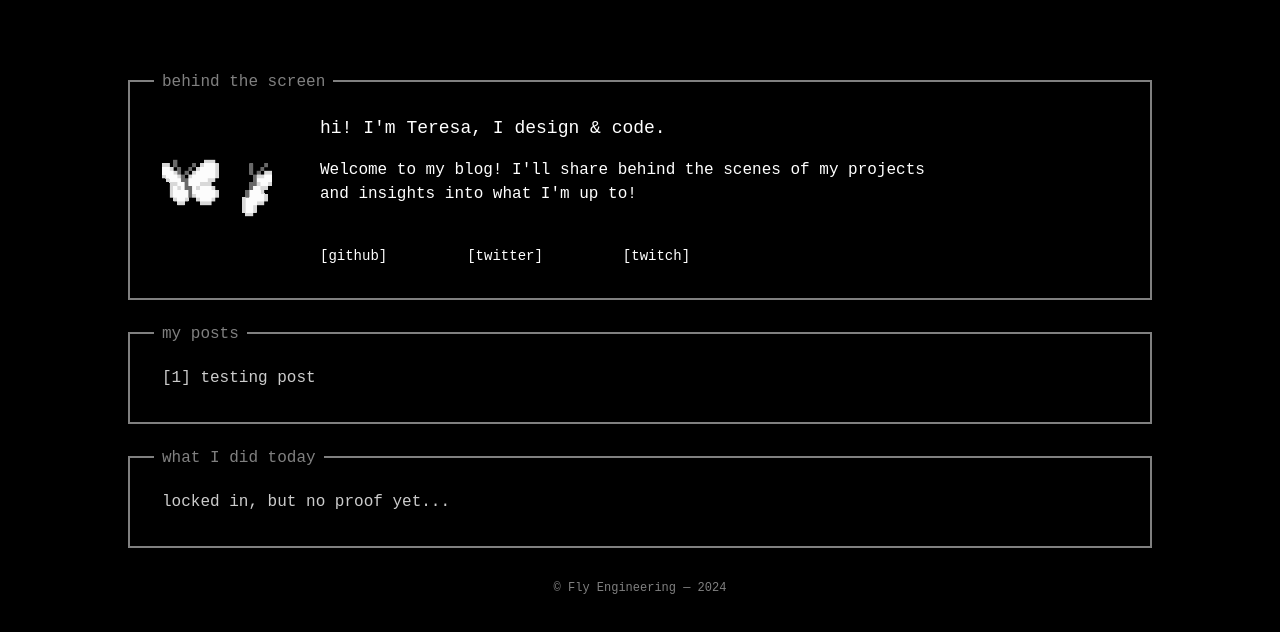
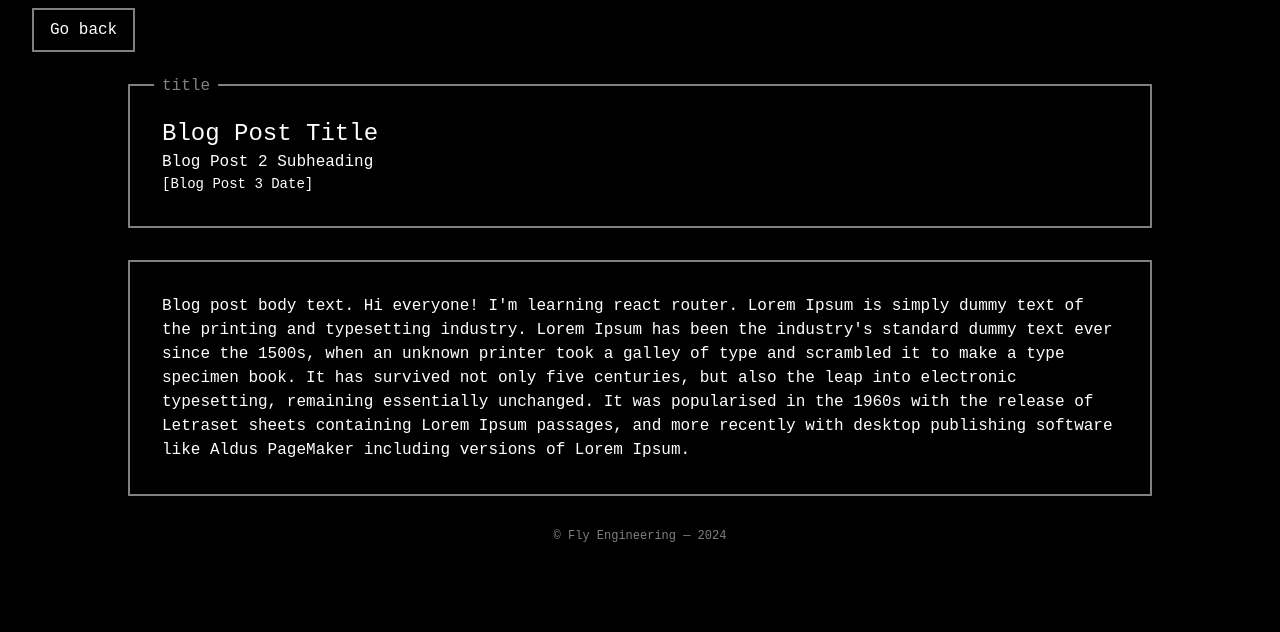
Before and after one commit to teresaakin/devBlog, a React (Vite) app in the folder fly-writes/: page /layout in a window 1280 px wide. Shown: the top 632 px of the page. Built offline with nearby package versions, Linux system fonts and the light colour scheme; a web font is replaced by a local one.

Commit message:
layouts, files etc

```diff
--- a/fly-writes/package.json
+++ b/fly-writes/package.json
@@ -11,7 +11,8 @@
   },
   "dependencies": {
     "react": "^18.3.1",
-    "react-dom": "^18.3.1"
+    "react-dom": "^18.3.1",
+    "react-router-dom": "^7.1.1"
   },
   "devDependencies": {
     "@eslint/js": "^9.13.0",
--- a/fly-writes/src/App.jsx
+++ b/fly-writes/src/App.jsx
@@ -1,18 +1,37 @@
-import BehindTheScreen from './BehindTheScreen';
-import MyBlogPosts from './MyBlogPosts';
-import MyDailyActivity from './MyDailyActivity';
-import Footer from './footer';
-
+import HomePage from "./pages/HomePage";
+import BlogPostEntries from "./pages/BlogPostEntries";
+import { BrowserRouter as Router, Routes, Route } from "react-router-dom";
+import BlogLayout from "./layouts/BlogLayout";
 
 function App() {
   return (
-    <>
-      <BehindTheScreen />
-      <MyBlogPosts />
-      <MyDailyActivity />
-      <Footer />
-    </>
+    <Router>
+      <Routes>
+        {/* Home Page Route */}
+        <Route path="/" element={<HomePage />} />
+        <Route path="/layout" element={<BlogLayout />} />
+
+        {/* Blog Post Route */}
+        <Route path="/my-posts/:id" element={<BlogPostEntries />} />
+      </Routes>
+    </Router>
   );
 }
 
-export default App
+// function App() {
+//   return (
+//     <>
+//       <BehindTheScreen />
+//       <Router>
+//         <Routes>
+//           <Route path="/" element={<MyBlogPosts />} />
+//           <Route path="/blog:slug" element={<BlogPostEntries />} />
+//         </Routes>
+//       </Router>
+//       <MyDailyActivity />
+//       <Footer />
+//     </>
+//   );
+// }
+
+export default App;
--- /dev/null
+++ b/fly-writes/src/BlogPostList.jsx
@@ -0,0 +1,21 @@
+import { Link } from 'react-router-dom'
+
+const BlogPostList = () => {
+    return (
+        <section className="relative max-w-screen-lg mx-auto p-8 sm:p-8 my-8 border-2 custom-border">
+            <span className="absolute -top-3 left-4 sm:left-6 px-2 font-mono text-grey bg-black">
+            my posts
+            </span>
+            <div className="flex-1 flex-col gap-2 hover:bg-white/15">
+                {/* <Link to="/my-posts/test" className="text-white text-opacity-80"> [1] testing post </Link> */}
+                <Link to="/layout" className="text-white text-opacity-80"> [1] testing post </Link>
+            </div>
+
+        </section>
+    );
+}
+
+export default BlogPostList; // Make sure to have this line
+
+
+// when you click on a p tag // might need to make this a list tbh, redirect to blog entries
--- a/fly-writes/src/MyBlogPosts.jsx
+++ /dev/null
@@ -1,14 +0,0 @@
-const MyBlogPosts = () => {
-    return (
-        <section className="relative max-w-screen-lg mx-auto p-8 sm:p-8 my-8 border-2 custom-border">
-            <span className="absolute -top-3 left-4 sm:left-6 px-2 font-mono text-grey bg-black">
-            my posts
-            </span>
-            <div className="flex-1 flex-col gap-2">
-                <p className="text-white text-opacity-80"> [1] testing post </p>
-            </div>
-        </section>
-    );
-}
-
-export default MyBlogPosts; // Make sure to have this line
--- /dev/null
+++ b/fly-writes/src/layouts/BlogLayout.jsx
@@ -0,0 +1,40 @@
+// import { Outlet } from "react-router-dom" ?
+import Footer from "../footer";
+
+const BlogLayout = () => {
+  return (
+    // container for the entire layout
+    <div className="py-2 px-8">
+      <div className="">
+        <button className="py-2 px-4 border-2 custom-border">Go back</button>
+        <section className="relative max-w-screen-lg mx-auto p-8 sm:p-8 my-8 border-2 custom-border">
+          <span className="absolute -top-3 left-4 sm:left-6 px-2 font-mono text-grey bg-black">
+            title
+          </span>
+          <h1 className="text-2xl">Blog Post Title</h1>
+          <h2 className="text-base">Blog Post 2 Subheading</h2>
+          <h3 className="text-sm">[Blog Post 3 Date]</h3>
+        </section>
+      </div>
+      <section className="relative max-w-screen-lg mx-auto p-8 sm:p-8 my-8 border-2 custom-border">
+        <article>
+          <p>
+            Blog post body text. Hi everyone! I'm learning react router. Lorem
+            Ipsum is simply dummy text of the printing and typesetting industry.
+            Lorem Ipsum has been the industry's standard dummy text ever since
+            the 1500s, when an unknown printer took a galley of type and
+            scrambled it to make a type specimen book. It has survived not only
+            five centuries, but also the leap into electronic typesetting,
+            remaining essentially unchanged. It was popularised in the 1960s
+            with the release of Letraset sheets containing Lorem Ipsum passages,
+            and more recently with desktop publishing software like Aldus
+            PageMaker including versions of Lorem Ipsum.
+          </p>
+        </article>
+      </section>
+      <Footer />
+    </div>
+  );
+};
+
+export default BlogLayout;
--- /dev/null
+++ b/fly-writes/src/pages/BlogPostEntries.jsx
@@ -0,0 +1,14 @@
+import { useParams } from "react-router-dom"
+
+const BlogPostEntries = () => {
+
+    const { slug } = useParams();
+
+    return (
+        <h1>Blog Post</h1>
+
+    );
+}
+
+
+export default BlogPostEntries;
--- /dev/null
+++ b/fly-writes/src/pages/HomePage.jsx
@@ -0,0 +1,18 @@
+import React from "react";
+import BehindTheScreen from "../BehindTheScreen"; // navigates up to src
+import BlogPostList from "../BlogPostList";
+import MyDailyActivity from "../MyDailyActivity";
+import Footer from "../footer";
+
+const Home = () => {
+  return (
+    <>
+      <BehindTheScreen />
+      <BlogPostList />
+      <MyDailyActivity />
+      <Footer />
+    </>
+  );
+};
+
+export default Home;
```
Also changed, not shown: 2 other files (tests, documents, lock files or other folders).
